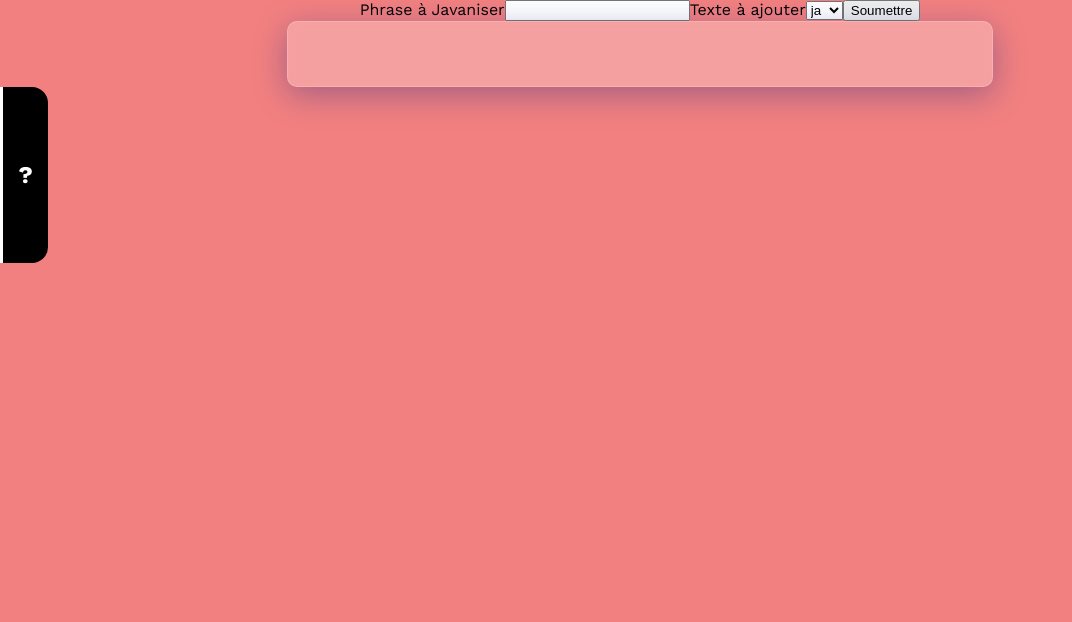
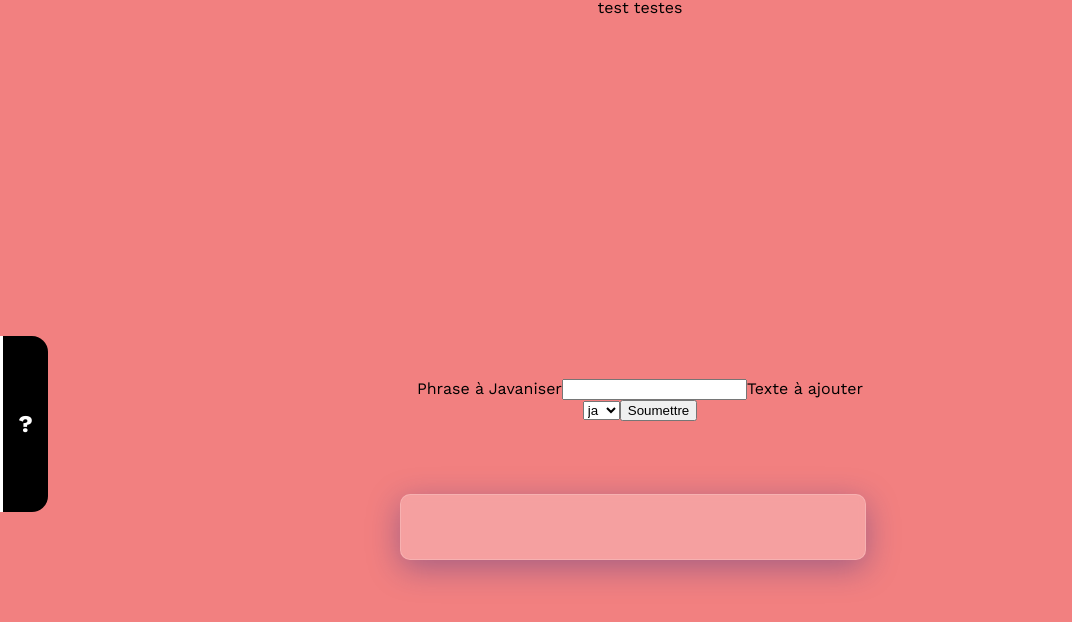
Before and after one commit to thiebautremy/generator_secretCode_TDD, a React (Create React App) app: page / in a window 1280 px wide. Shown: the top 622 px of the page, without its empty margins (0-1072 px from the left). Built offline with nearby package versions, Linux system fonts and the light colour scheme.

Commit message:
add style and fix some bugs

```diff
--- /dev/null
+++ b/src/components/Footer/footer.js
@@ -0,0 +1,11 @@
+import React from "react";
+
+const Footer = () => {
+  return (
+    <footer>
+      <p>test testes</p>
+    </footer>
+  );
+};
+
+export default Footer;
--- a/src/components/Form/form.css
+++ b/src/components/Form/form.css
@@ -1,3 +1,17 @@
+.main {
+   top: calc(50% - 10rem);
+   position: absolute;
+   left: calc(50% - 15rem);
+   min-height: 20rem;
+   display: flex;
+   flex-direction: column;
+   justify-content: center;
+}
+
+.main form {
+   max-width: 30rem;
+}
+
 .glassmorph {
     background: rgba( 255, 255, 255, 0.25 );
 box-shadow: 0 8px 32px 0 rgba( 31, 38, 135, 0.37 );
@@ -6,19 +20,12 @@ backdrop-filter: blur( 4px );
 border-radius: 10px;
 border: 1px solid rgba( 255, 255, 255, 0.18 );
 padding: 2rem 10rem;
-position: relative;
-z-index: 1000;
+position: absolute;
+bottom: 0;
 width: 30%;
 margin: auto;
 }
 
-.glassmorph span {
-    position: absolute;
-    z-index: 10;
-    background: rgba(255, 255, 255 ,0.25);
-border: 1px solid rgba(255, 255, 255 ,0.18);
-padding: 2rem 5rem;
-}
 
 .fade-enter{
     opacity: 0;
--- a/src/components/Form/form.js
+++ b/src/components/Form/form.js
@@ -10,6 +10,8 @@ import { SwitchTransition, CSSTransition } from "react-transition-group";
 import { javanais_generator } from "../../services/functions";
 
 const Form = () => {
+  console.log(useSelector((state) => state));
+
   const phraseToChange = useSelector((state) => state.phrases.phraseToChange);
   const phraseToAdd = useSelector((state) => state.phrases.stringToAdd);
   const phraseJavanised = useSelector((state) => state.phrases.javanisedPhrase);
@@ -22,7 +24,7 @@ const Form = () => {
     );
   };
   return (
-    <main>
+    <main className="main">
       <form onSubmit={(e) => handleOnSubmit(e)}>
         <label htmlFor="phraseToChange">Phrase à Javaniser</label>
         <input
@@ -49,7 +51,7 @@ const Form = () => {
 
       <SwitchTransition>
         <CSSTransition
-          key={state ? "Goodbye, world!" : "Hello, world!"}
+          key={state}
           addEndListener={(node, done) =>
             node.addEventListener("transitionend", done, false)
           }
--- a/src/index.css
+++ b/src/index.css
@@ -57,3 +57,8 @@ text-align: center;
   background-color: #F28080;
   font-family: WorkSans;
 }
+
+#root {
+	width: 100vw;
+	height: 100vh;
+}
--- a/src/pages/App.css
+++ b/src/pages/App.css
@@ -1,4 +1,15 @@
 .App {
   text-align: center;
   font-family: WorkSans;
+  position: relative;
+  height: 100%;
 }
+
+.sideMenuContainer {
+  position: absolute;
+  top: calc(50% - 15rem);
+  min-height: 30rem;
+  display: flex;
+  flex-direction: column;
+  justify-content: center;
+}
--- a/src/pages/App.js
+++ b/src/pages/App.js
@@ -2,13 +2,17 @@ import "./App.css";
 import Form from "../components/Form/form";
 import { javanais_generator } from "../services/functions";
 import SideMenu from "../components/SideMenu/sideMenu";
+import Footer from "../components/Footer/footer";
 
 function App() {
   console.log(javanais_generator("François Hollande", "av"));
   return (
     <div className="App">
       <Form />
-      <SideMenu />
+      <div className="sideMenuContainer">
+        <SideMenu />
+      </div>
+      <Footer />
     </div>
   );
 }
--- a/src/redux/phrasesSlice.js
+++ b/src/redux/phrasesSlice.js
@@ -2,7 +2,7 @@ import { createSlice } from "@reduxjs/toolkit";
 
 const initialState = {
   phraseToChange: "",
-  stringToAdd: "",
+  stringToAdd: "ja",
   javanisedPhrase: "",
 };
 
```
